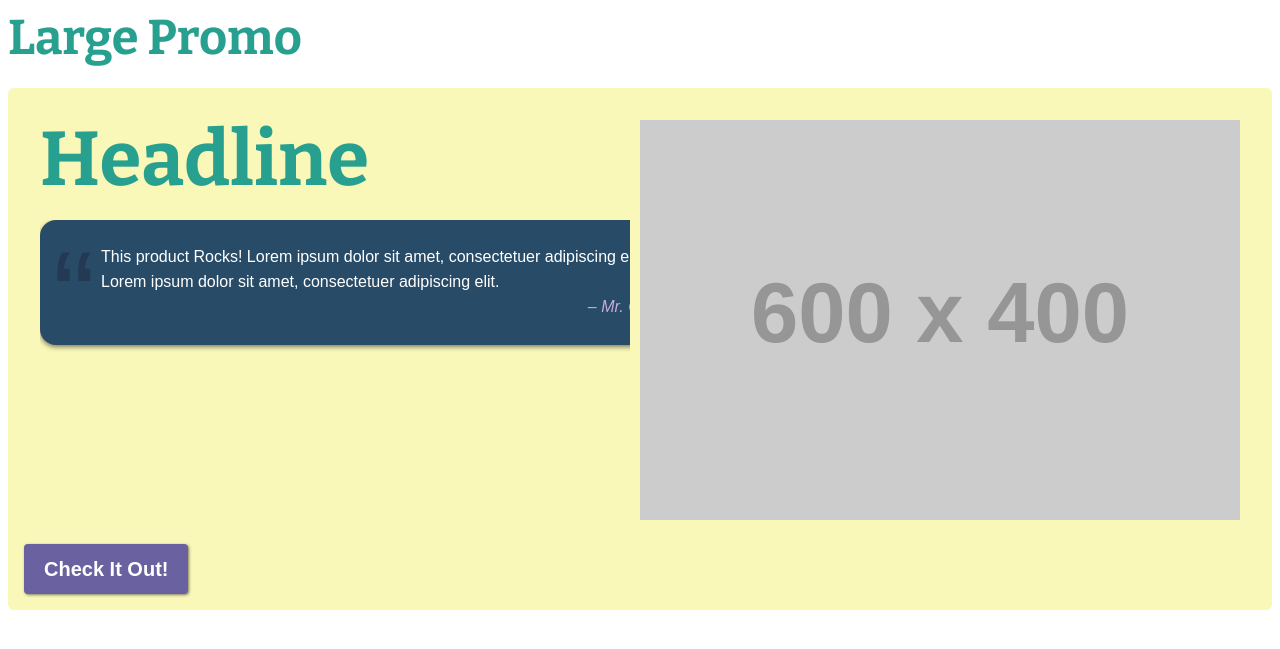
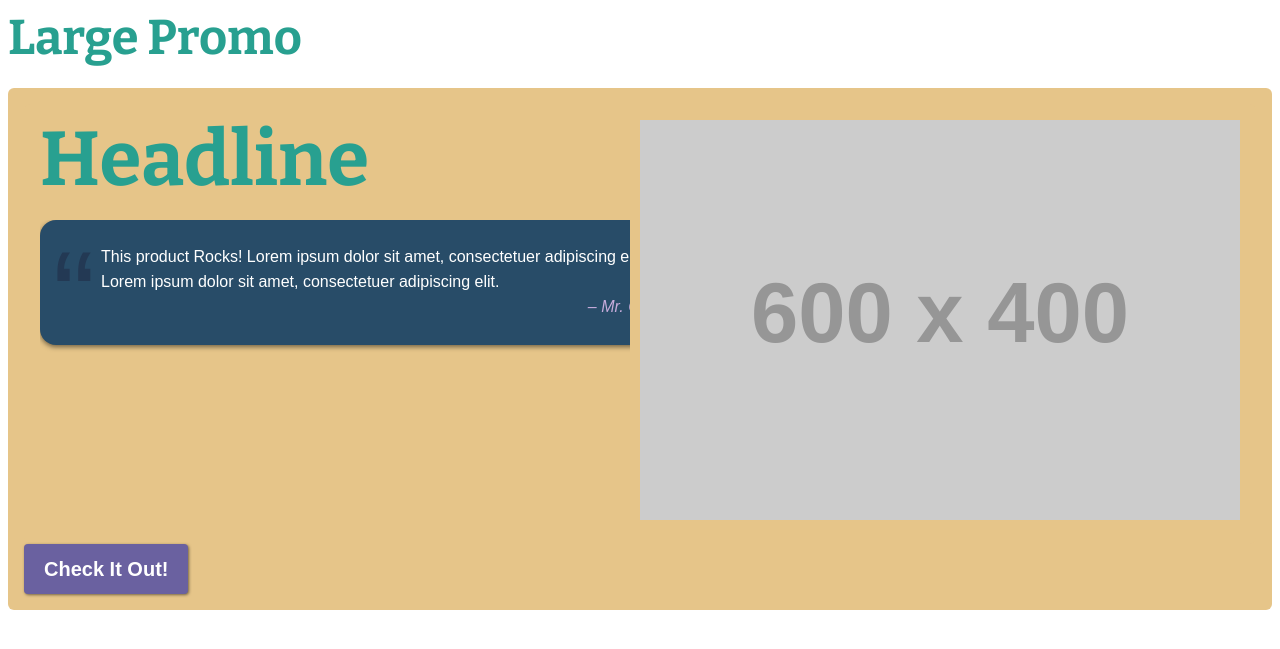
Before and after one commit to mart0855/ecommerce-website, a Jekyll site: the page styleguide/promo-large.html, which Jekyll copies as it is, in a window 1280 px wide. Shown: the top 649 px of the page. Built offline with Jekyll 4.4.1, drawn with Linux system fonts in a browser that asks for light colours; Markdown is read by kramdown in place of the engine named in the settings.

Commit message:
Changed background colour of product

```diff
--- a/css/product-list.css
+++ b/css/product-list.css
@@ -1,5 +1,5 @@
 .product {
-	background-color: #f9f8b9;
+	background-color: #e6c589;
 	padding: 1em;
 	border-radius: 6px;
 	width: auto;
```
